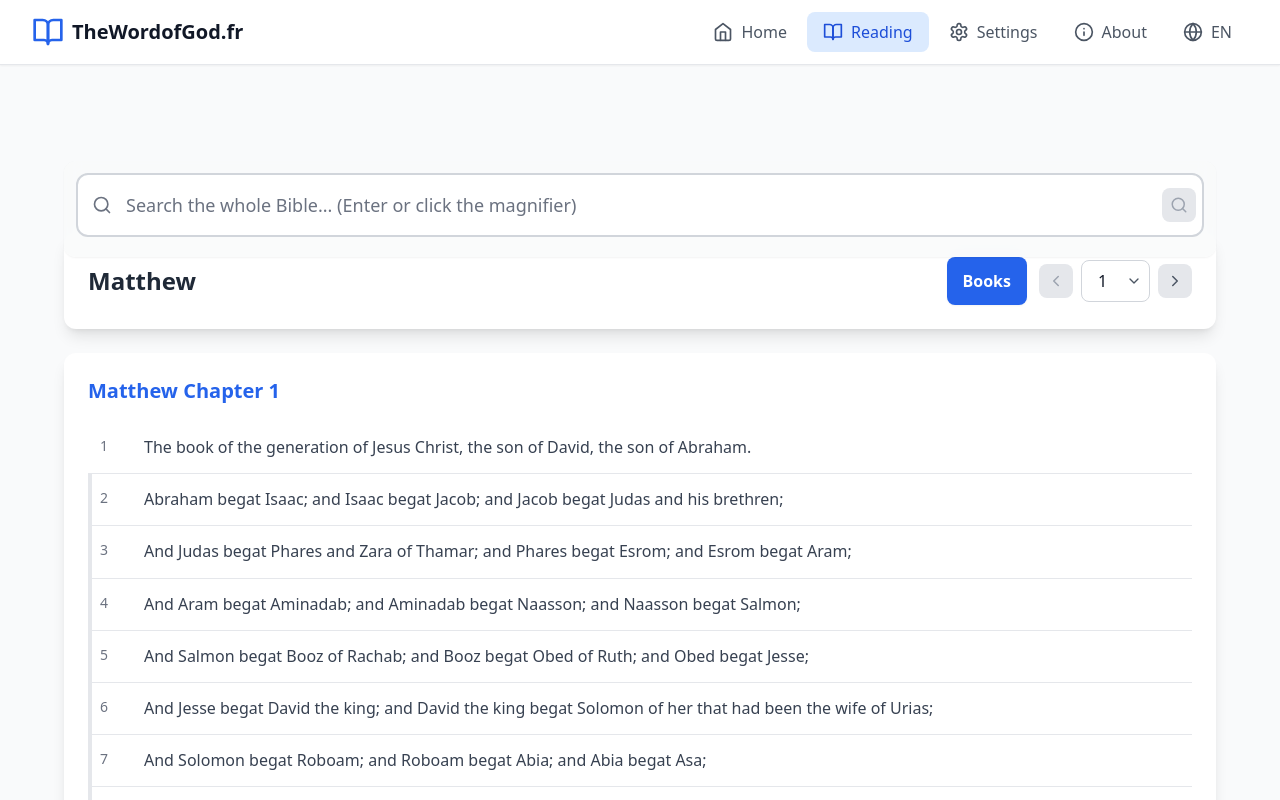
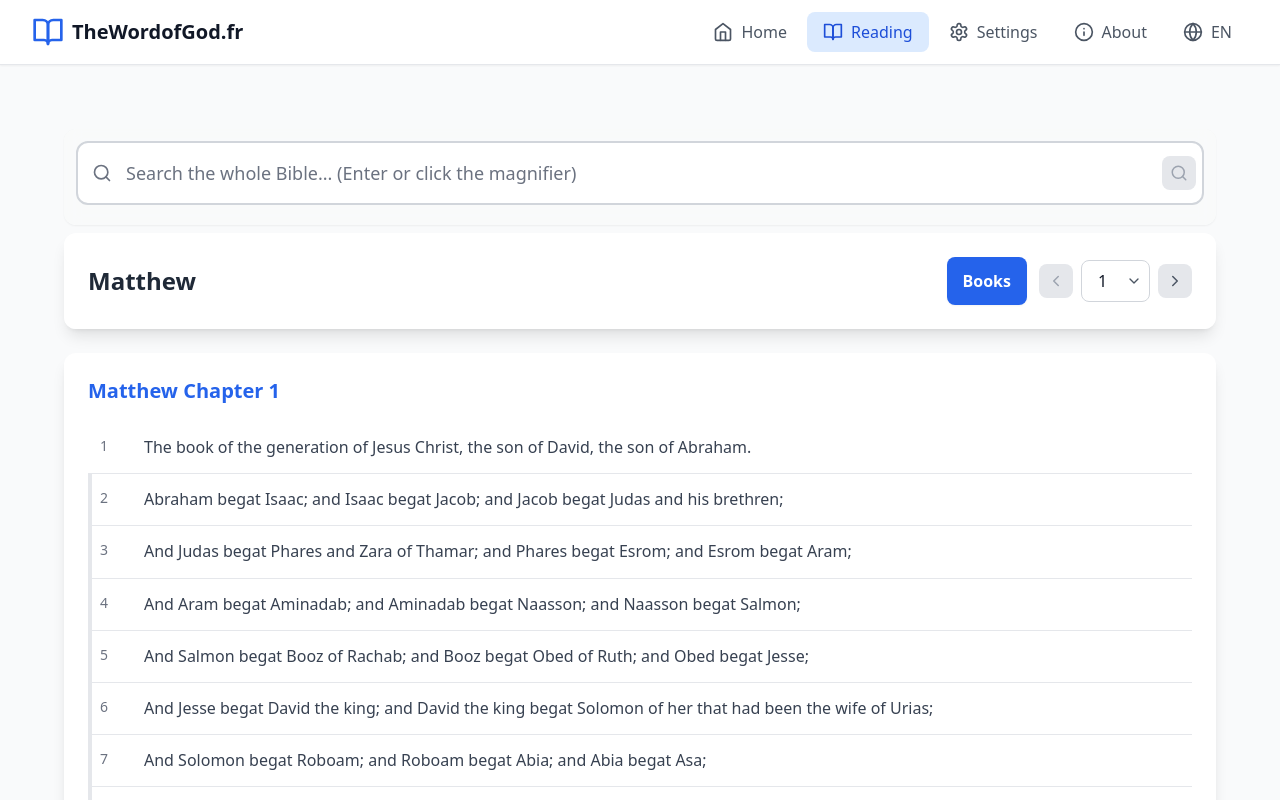
Before and after one commit to thewordofgodfr/site-par-bolt-ai, a React (Vite) app: page / in a window 1280 px wide. Both pictures are taken after a click on the button "Reading". Shown: the top 800 px of the page. Built offline with nearby package versions, Linux system fonts and the light colour scheme.

Commit message:
Update Reading.tsx

```diff
--- a/src/pages/Reading.tsx
+++ b/src/pages/Reading.tsx
@@ -325,15 +325,16 @@ export default function Reading() {
     }
   };
 
-  // Valeur du “top” pour la barre sticky sous la nav (adapte si besoin)
-  const stickyTop = 'top-28 sm:top-24';
+  // Valeur du "top" pour les barres sticky sous la nav
+  const searchBarTop = 'top-16 sm:top-16';
+  const commandBarTop = 'top-32 sm:top-32';
 
   return (
     <div className={`min-h-screen ${isDark ? 'bg-gray-900' : 'bg-gray-50'} transition-colors duration-200 overflow-x-hidden`}>
       <div className="container mx-auto px-4 py-6">
         <div className="max-w-6xl mx-auto">
           {/* BARRE RECHERCHE — sticky sous la nav */}
-          <div className={`sticky ${stickyTop} z-30 mb-2 mb:mb-4`}>
+          <div className={`sticky ${searchBarTop} z-30 mb-2 mb:mb-4`}>
             <div className={`${isDark ? 'bg-gray-900/80' : 'bg-gray-50/80'} backdrop-blur rounded-xl p-3 shadow-sm`}>
               <form onSubmit={handleSubmitSearch}>
                 <div className="relative">
@@ -513,9 +514,9 @@ export default function Reading() {
 
           {/* Zone commandes + contenu */}
           <div className="grid grid-cols-1 gap-6">
-            {/* Bandeau commandes (Livres + chapitre) */}
+            {/* Bandeau commandes (Livres + chapitre) — sticky */}
             {selectedBook && (
-              <div className={`${isDark ? 'bg-gray-800' : 'bg-white'} rounded-xl shadow-lg p-6`}>
+              <div className={`sticky ${commandBarTop} z-20 ${isDark ? 'bg-gray-800/95' : 'bg-white/95'} backdrop-blur rounded-xl shadow-lg p-6`}>
                 <div className="flex flex-col sm:flex-row sm:items-center sm:justify-between gap-4">
                   <h2 className={`text-2xl font-bold ${isDark ? 'text-white' : 'text-gray-800'}`}>
                     {getBookName(selectedBook)}
```
